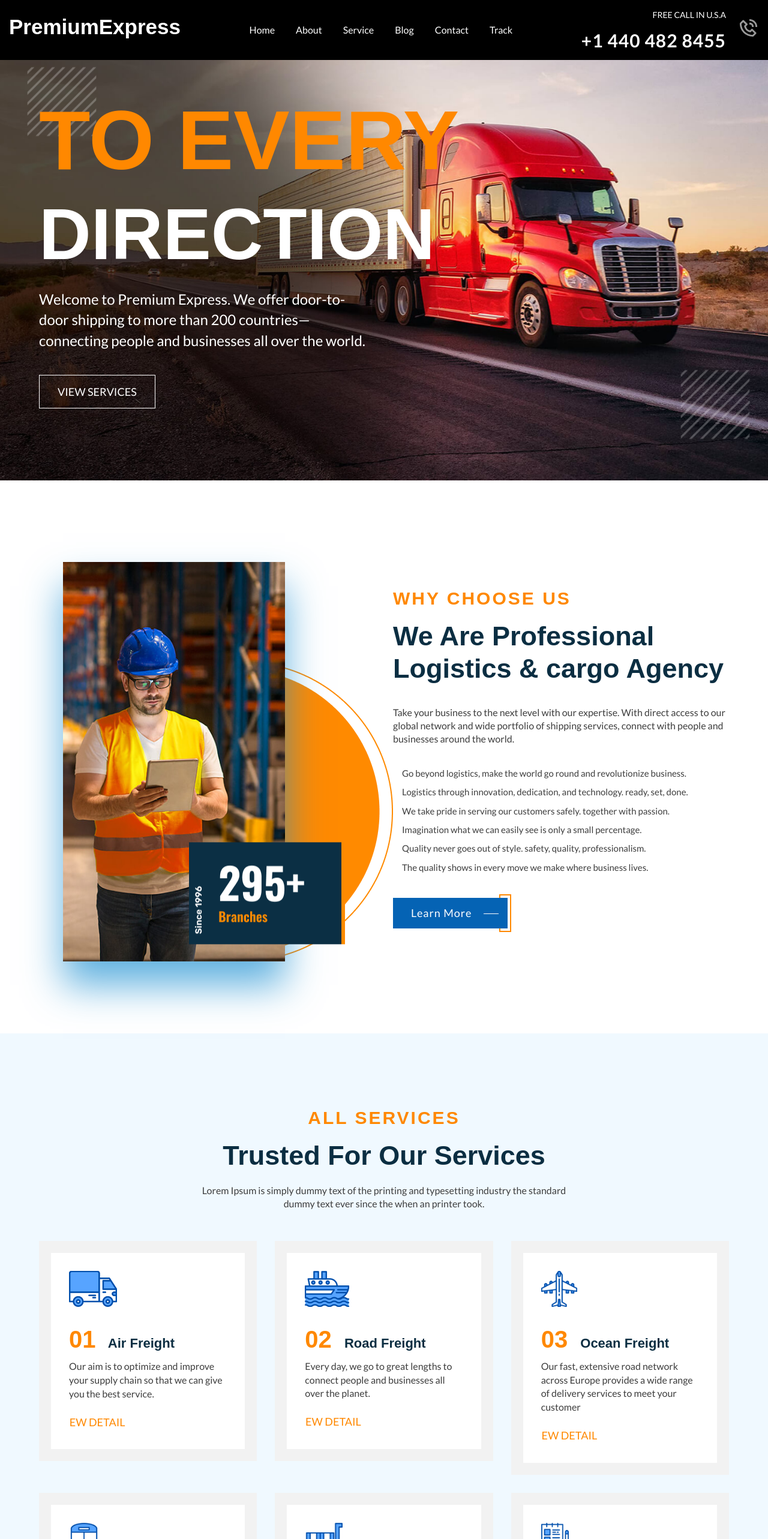
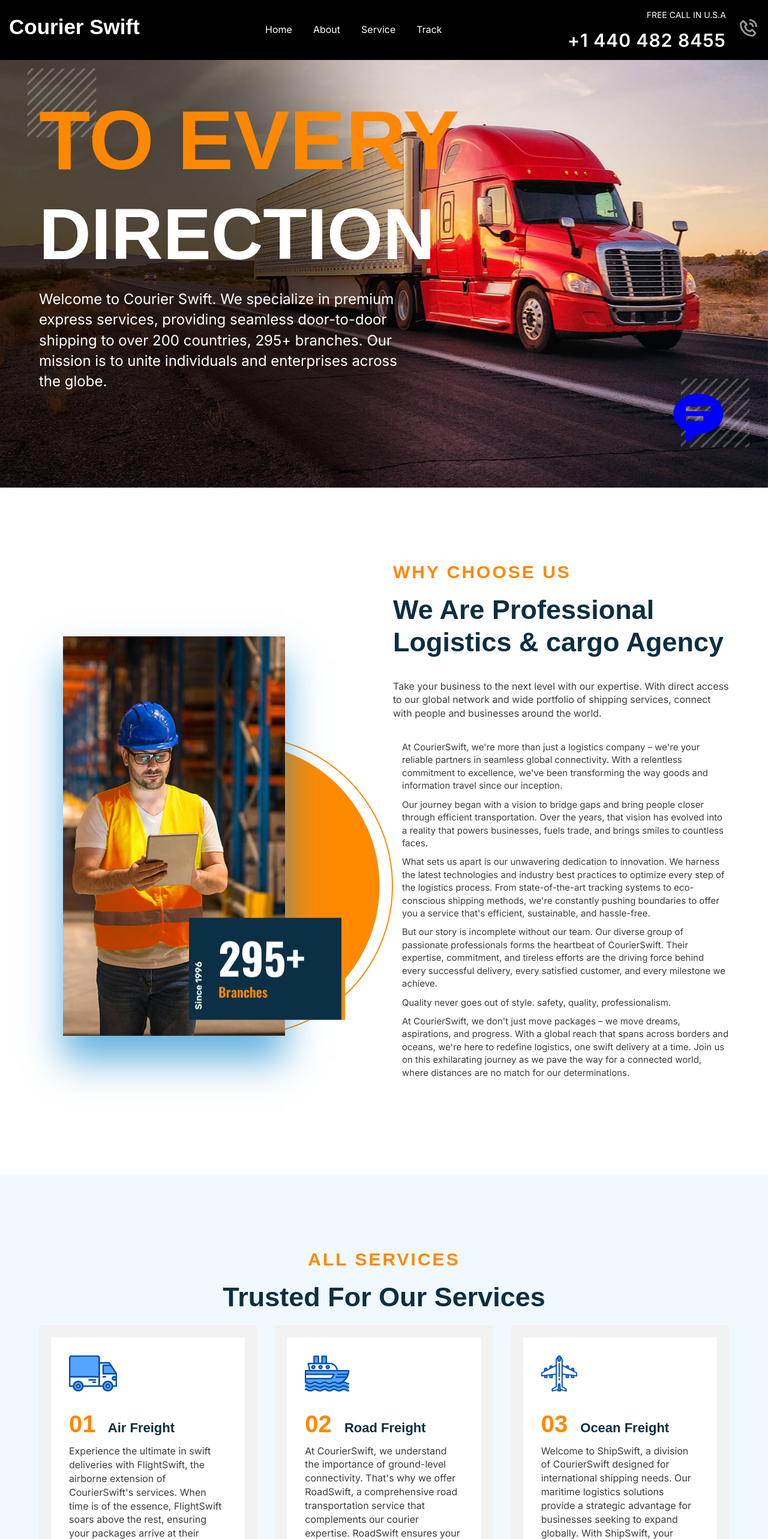
Before and after one commit to deracali/shippingWebsite, a React (Vite) app in the folder Frontend/: page / in a window 1280 px wide. Shown: the top 2566 px of the page at 60% size. Built offline with nearby package versions, Linux system fonts and the light colour scheme.

Commit message:
Reinitiallized commit

```diff
--- a/Frontend/index.html
+++ b/Frontend/index.html
@@ -2,11 +2,10 @@
 <html lang="en">
   <head>
     <meta charset="UTF-8" />
-    <link rel="icon" type="image/svg+xml" href="/vite.svg" />
     <meta name="viewport" content="width=device-width, initial-scale=1.0" />
-    <title>Vite + React</title>
+    <title>Premium Express</title>
     <link rel="stylesheet" href="https://cdnjs.cloudflare.com/ajax/libs/semantic-ui/2.4.1/semantic.min.css" integrity="sha512-8bHTC73gkZ7rZ7vpqUQThUDhqcNFyYi2xgDgPDHc+GXVGHXq+xPjynxIopALmOPqzo9JZj0k6OqqewdGO3EsrQ==" crossorigin="anonymous" />
-
+    <link href="https://fonts.googleapis.com/css2?family=Inter:wght@400;500;600&display=swap" rel="stylesheet">
   </head>
   <body>
     <div id="root"></div>
--- a/Frontend/src/component/body/Body.jsx
+++ b/Frontend/src/component/body/Body.jsx
@@ -44,10 +44,8 @@ export default function Body() {
         </h2>
 
         <p className="hero-text">
-        Welcome to Premium Express. We offer door-to-door shipping to more than 200 countries—connecting people and businesses all over the world.
+        Welcome to Courier Swift. We specialize in premium express services, providing seamless door-to-door shipping to over 200 countries, 295+ branches. Our mission is to unite individuals and enterprises across the globe.
         </p>
-
-        <a href="#" className="btn-outline">View Services</a>
 
         <img src={heroShape} width="116" height="116" loading="lazy"
           className="hero-shape shape-1"/>
@@ -91,7 +89,7 @@ export default function Body() {
                 </div>
 
                 <p className="about-text">
-                  Go beyond logistics, make the world go round and revolutionize business.
+                At CourierSwift, we're more than just a logistics company – we're your reliable partners in seamless global connectivity. With a relentless commitment to excellence, we've been transforming the way goods and information travel since our inception.
                 </p>
               </li>
 
@@ -101,7 +99,7 @@ export default function Body() {
                 </div>
 
                 <p className="about-text">
-                  Logistics through innovation, dedication, and technology. ready, set, done.
+                Our journey began with a vision to bridge gaps and bring people closer through efficient transportation. Over the years, that vision has evolved into a reality that powers businesses, fuels trade, and brings smiles to countless faces.
                 </p>
               </li>
 
@@ -111,7 +109,8 @@ export default function Body() {
                 </div>
 
                 <p className="about-text">
-                  We take pride in serving our customers safely. together with passion.
+                What sets us apart is our unwavering dedication to innovation. We harness the latest technologies and industry best practices to optimize every step of the logistics process. From state-of-the-art tracking systems to eco-conscious shipping methods, we're constantly pushing boundaries to offer you a service that's efficient, sustainable, and hassle-free.
+
                 </p>
               </li>
 
@@ -121,7 +120,8 @@ export default function Body() {
                 </div>
 
                 <p className="about-text">
-                  Imagination what we can easily see is only a small percentage.
+                But our story is incomplete without our team. Our diverse group of passionate professionals forms the heartbeat of CourierSwift. Their expertise, commitment, and tireless efforts are the driving force behind every successful delivery, every satisfied customer, and every milestone we achieve.
+
                 </p>
               </li>
 
@@ -141,13 +141,13 @@ export default function Body() {
                 </div>
 
                 <p className="about-text">
-                  The quality shows in every move we make where business lives.
+                At CourierSwift, we don't just move packages – we move dreams, aspirations, and progress. With a global reach that spans across borders and oceans, we're here to redefine logistics, one swift delivery at a time. Join us on this exhilarating journey as we pave the way for a connected world, where distances are no match for our determinations.
                 </p>
               </li>
 
             </ul>
 
-            <a href="#" className="btn">Learn More</a>
+
 
           </div>
 
@@ -161,11 +161,7 @@ export default function Body() {
 
           <h2 className="h2 section-title">Trusted For Our Services</h2>
 
-          <p className="section-text">
-            Lorem Ipsum is simply dummy text of the printing and typesetting industry the standard dummy text ever since
-            the when an
-            printer took.
-          </p>
+
 
           <ul className="service-list grid-list">
 
@@ -181,13 +177,13 @@ export default function Body() {
                 </h3>
 
                 <p className="card-text">
-                  Our aim is to optimize and improve your supply chain so that we can give you the best service.
+                Experience the ultimate in swift deliveries with FlightSwift, the airborne extension of CourierSwift's services. When time is of the essence, FlightSwift soars above the rest, ensuring your packages arrive at their destination in the shortest time possible. Trust us for high-speed, top-priority shipping.
                 </p>
 
                 <a href="#" className="btn-link">
                   <ion-icon name="chevron-forward" aria-hidden="true"></ion-icon>
 
-                  <span className="span">View Detail</span>
+
                 </a>
 
               </div>
@@ -205,13 +201,13 @@ export default function Body() {
                 </h3>
 
                 <p className="card-text">
-                Every day, we go to great lengths to connect people and businesses all over the planet.
+                At CourierSwift, we understand the importance of ground-level connectivity. That's why we offer RoadSwift, a comprehensive road transportation service that complements our courier expertise. RoadSwift ensures your shipments navigate local routes with ease, guaranteeing timely and secure deliveries.
                 </p>
 
                 <a href="#" className="btn-link">
                   <ion-icon name="chevron-forward" aria-hidden="true"></ion-icon>
 
-                  <span className="span">View Detail</span>
+
                 </a>
 
               </div>
@@ -229,13 +225,14 @@ export default function Body() {
                 </h3>
 
                 <p className="card-text">
-                Our fast, extensive road network across Europe provides a wide range of delivery services to meet your customer
+                Welcome to ShipSwift, a division of CourierSwift designed for international shipping needs. Our maritime logistics solutions provide a strategic advantage for businesses seeking to expand globally. With ShipSwift, your cargo sets sail with confidence, reaching distant shores efficiently and smoothly.
+
                 </p>
 
                 <a href="#" className="btn-link">
                   <ion-icon name="chevron-forward" aria-hidden="true"></ion-icon>
 
-                  <span className="span">View Detail</span>
+
                 </a>
 
               </div>
@@ -253,7 +250,7 @@ export default function Body() {
                 </h3>
 
                 <p className="card-text">
-                Our quality and service are frequently recognised by external organisations. Many of these awards and accreditations
+                Introducing RailSwift, a seamless extension of CourierSwift's logistics solutions. RailSwift leverages the efficiency of rail transport to provide eco-friendly, long-haul delivery options for your cargo. Trust us to connect your goods across vast distances with reliability and precision.
                 </p>
 
                 <a href="#" className="btn-link">
@@ -277,13 +274,13 @@ export default function Body() {
                 </h3>
 
                 <p className="card-text">
-                perceptions and values of employees and subcontractors with regards to safety.
+                Welcome to WarehouseSwift, a division of CourierSwift that takes care of your storage needs. With secure and strategically located facilities, WarehouseSwift ensures your goods are stored and managed efficiently. From short-term to long-term storage, trust us for seamless warehousing solutions that keep your inventory in top condition.
                 </p>
 
                 <a href="#" className="btn-link">
                   <ion-icon name="chevron-forward" aria-hidden="true"></ion-icon>
 
-                  <span className="span">View Detail</span>
+
                 </a>
 
               </div>
@@ -301,13 +298,13 @@ export default function Body() {
                 </h3>
 
                 <p className="card-text">
-                Many of these awards and accreditations are made on a national basis - an overview of these can be found on our country websites...
+                Discover ProjectSwift, an elite division of CourierSwift catering to intricate and large-scale shipments. With our expertise and global reach, we manage every detail of your specialized cargo, ensuring seamless delivery for your ambitious projects.
                 </p>
 
                 <a href="#" className="btn-link">
                   <ion-icon name="chevron-forward" aria-hidden="true"></ion-icon>
 
-                  <span className="span">View Detail</span>
+
                 </a>
 
               </div>
@@ -333,7 +330,7 @@ export default function Body() {
               </p>
             </div>
 
-            <a href="#" className="btn">Read More</a>
+
 
           </div>
 
@@ -432,7 +429,7 @@ export default function Body() {
                     <a href="#" className="card-title">Warehouse inventory</a>
                   </h3>
 
-                  <a href="#" className="card-link">Read More</a>
+
                 </div>
 
               </div>
@@ -457,7 +454,7 @@ export default function Body() {
                     <a href="#" className="card-title">Minimize Manufacturing</a>
                   </h3>
 
-                  <a href="#" className="card-link">Read More</a>
+
                 </div>
 
               </div>
@@ -482,7 +479,7 @@ export default function Body() {
                     <a href="#" className="card-title">Warehouse inventory</a>
                   </h3>
 
-                  <a href="#" className="card-link">Read More</a>
+
                 </div>
 
               </div>
@@ -507,7 +504,7 @@ export default function Body() {
                     <a href="#" className="card-title">Minimize Manufacturing</a>
                   </h3>
 
-                  <a href="#" className="card-link">Read More</a>
+
                 </div>
 
               </div>
@@ -532,7 +529,7 @@ export default function Body() {
                     <a href="#" className="card-title">Warehouse inventory</a>
                   </h3>
 
-                  <a href="#" className="card-link">Read More</a>
+
                 </div>
 
               </div>
@@ -557,7 +554,7 @@ export default function Body() {
                     <a href="#" className="card-title">Minimize Manufacturing</a>
                   </h3>
 
-                  <a href="#" className="card-link">Read More</a>
+
                 </div>
 
               </div>
@@ -568,101 +565,7 @@ export default function Body() {
         </div>
       </section>
 
-      <section class="section blog" aria-label="blog" id="blog">
-        <div class="container">
 
-          <p class="section-subtitle">Our Blogs</p>
-
-          <h2 class="h2 section-title">Recent news & events</h2>
-
-          <p class="section-text">
-          We live a balanced and busy life working from home, and sharing the joys we experience every day with our beloved minis!
-          </p>
-
-          <ul class="blog-list grid-list">
-
-            <li>
-              <div class="blog-card">
-
-                <figure class="card-banner img-holder">
-                  <img src={blog1} width="770" height="500" loading="lazy"
-                    alt="At the end of the day, going forward, a new normal that has evolved from. your only logistic partner."
-                    class="img-cover"/>
-                </figure>
-
-                <div class="card-content">
-
-                  <time class="card-meta" datetime="2022-08-02">
-                    <span class="span">02</span> Aug
-                  </time>
-
-                  <h3 class="h3 card-title">
-                    <a href="#">
-                      At the end of the day, going forward, a new normal that has evolved from. your only logistic
-                      partner.
-                    </a>
-                  </h3>
-
-                  <p class="card-text">
-                    New chip traps clusters of migrating tumor cells asperiortenetur, blanditiis odit. typesetting
-                    industry the standard
-                    dummy text ever since the when an printer.
-                  </p>
-
-                  <a href="#" class="btn-link">
-                    <ion-icon name="chevron-forward" aria-hidden="true"></ion-icon>
-
-                    <span class="span">Read More</span>
-                  </a>
-
-                </div>
-
-              </div>
-            </li>
-
-            <li>
-              <div class="blog-card">
-
-                <figure class="card-banner img-holder">
-                  <img src={blog2} width="770" height="500" loading="lazy"
-                    alt="Going forward, a new normal that has evolved from generation. moving your products across all borders."
-                    class="img-cover"/>
-                </figure>
-
-                <div class="card-content">
-
-                  <time class="card-meta" datetime="2022-08-21">
-                    <span class="span">21</span> Aug
-                  </time>
-
-                  <h3 class="h3 card-title">
-                    <a href="#">
-                      Going forward, a new normal that has evolved from generation. moving your products across all
-                      borders.
-                    </a>
-                  </h3>
-
-                  <p class="card-text">
-                    New chip traps clusters of migrating tumor cells asperiortenetur, blanditiis odit. typesetting
-                    industry the standard
-                    dummy text ever since the when an printer.
-                  </p>
-
-                  <a href="#" class="btn-link">
-                    <ion-icon name="chevron-forward" aria-hidden="true"></ion-icon>
-
-                    <span class="span">Read More</span>
-                  </a>
-
-                </div>
-
-              </div>
-            </li>
-
-          </ul>
-
-        </div>
-      </section>
 
       <section class="section newsletter" aria-label="newsletter">
         <div class="container">
--- a/Frontend/src/component/chabot/Chatbot.jsx
+++ b/Frontend/src/component/chabot/Chatbot.jsx
@@ -3,6 +3,7 @@ import Chatbot from 'react-simple-chatbot'
 import 'semantic-ui-css/semantic.min.css'
 import { useState } from 'react'
 import {BiSolidMessageRoundedDetail} from 'react-icons/bi'
+import {Link} from 'react-router-dom'
 
 export default function ChatbotView() {
   const [open,setOpen] = useState(false)
@@ -51,8 +52,8 @@ export default function ChatbotView() {
 <div className={open? "chatbox-container-active":"chatbox-container"}>
     <Chatbot steps={steps}/>
 </div>
-<button className="chatbot" onClick={()=>setOpen(!open)}>
-    <BiSolidMessageRoundedDetail size={100}/>
+<button className="chatbot">
+   <a href="mailto:emailcourierswift@gmail.com"><BiSolidMessageRoundedDetail color='blue' size={100}/></a>
 </button>
 
 </>
--- a/Frontend/src/component/footer/Footer.jsx
+++ b/Frontend/src/component/footer/Footer.jsx
@@ -11,12 +11,12 @@ export default function Footer() {
 
       <div className="footer-brand">
 
-        <a href="#" className="logo">PremiumExpress</a>
+        <a href="#" className="logo">Courier Swift</a>
 
         <p className="footer-text">
           Many desktop publishing packages and web page editors now use are dolra Ipsum as their default.
         </p>
-<p>Email: CustomerCarePremiumExpress@gmail.com </p>
+      <p>Email: emailcourierswift@gmail.com </p>
         {/* <ul className="social-list">
 
           <li>
--- a/Frontend/src/component/header/header.jsx
+++ b/Frontend/src/component/header/header.jsx
@@ -1,5 +1,6 @@
 import React from 'react'
 import { useState } from 'react';
+import { Link } from 'react-router-dom';
 import { AiOutlineMenu } from 'react-icons/ai';
 import { FaTimes } from 'react-icons/fa';
 import { AiFillForward } from 'react-icons/ai';
@@ -15,13 +16,13 @@ export default function Header() {
   <div className="container">
 
     <h1>
-      <a href="/" className="logo">PremiumExpress</a>
+      <a href="/" className="logo">Courier Swift</a>
     </h1>
 
     <nav className={open? "navbar-active" : "navbar"}>
 
       <div className="navbar-top">
-        <a href="/" className="logo">PremiumExpress</a>
+        <a href="/" className="logo">Courier Swift</a>
       </div>
 
       <ul className="navbar-list">
@@ -51,24 +52,9 @@ export default function Header() {
         </li>
 
         <li className="navbar-item">
-          <a href="#blog" className="navbar-link">
-            <span>Blog</span>
-
-
-          </a>
-        </li>
-
-        <li className="navbar-item">
-          <a href="#" className="navbar-link">
-            <span>Contact</span>
-
-
-          </a>
-        </li>
-        <li className="navbar-item">
-          <a href="trackingno" className="navbar-link">
+          <Link to="trackingno" className="navbar-link">
             <span>Track</span>
-          </a>
+          </Link>
         </li>
 
       </ul>
--- a/Frontend/src/index.css
+++ b/Frontend/src/index.css
@@ -1,10 +1,6 @@
 /*-----------------------------------*\
   #style.css
 \*-----------------------------------*/
-
-/**
- * copyright 2022 codewithsadee
- */
 
 
 
@@ -140,6 +136,7 @@ body {
   color: var(--onyx);
   font-size: 1.6rem;
   line-height: 1.7;
+  font-family: 'Inter', sans-serif;
 }
 
 :focus-visible { outline-offset: 4px; }
--- a/Frontend/src/pages/Form/TrackNumberForm.jsx
+++ b/Frontend/src/pages/Form/TrackNumberForm.jsx
@@ -32,7 +32,7 @@ const search = (e)=>{
 return (
     <>
     <Header/>
-    <div className={item.data? "formheight" : "form-container"}>
+    <div className="form-container">
     <form>
       <h1>Tracking Number Form</h1>
       <div className="ui divider"></div>
--- a/Frontend/src/pages/Form/form.css
+++ b/Frontend/src/pages/Form/form.css
@@ -8,9 +8,11 @@
     max-width: 500px;
     width: 100%;
     margin: auto;
+    margin-top: 150px;
+    padding:0 10px;
   }
   .formheight{
-    height: 1300px;
+    height: 1400px;
     display: flex !important;
     flex-direction: column;
     justify-content: center;
@@ -64,5 +66,5 @@
   }
 
   .steps div span{
-    font-size: 13px;
+    font-size: 10px;
   }
--- a/Frontend/src/pages/Home/home.jsx
+++ b/Frontend/src/pages/Home/home.jsx
@@ -1,14 +1,14 @@
 import React from 'react'
 import Header from '../../component/header/header'
 import Body from '../../component/body/Body'
-// import ChatbotView from '../../component/chabot/Chatbot'
+import ChatbotView from '../../component/chabot/Chatbot'
 
 export default function Home() {
   return (
    <>
    <Header/>
    <Body/>
-   {/* <ChatbotView/> */}
+    <ChatbotView/>
    </>
   )
 }
```
Also changed, not shown: Frontend/vite.config.js.timestamp-1692911423732-44688fd0c7d42.mjs (added, +10 -0 lines).
